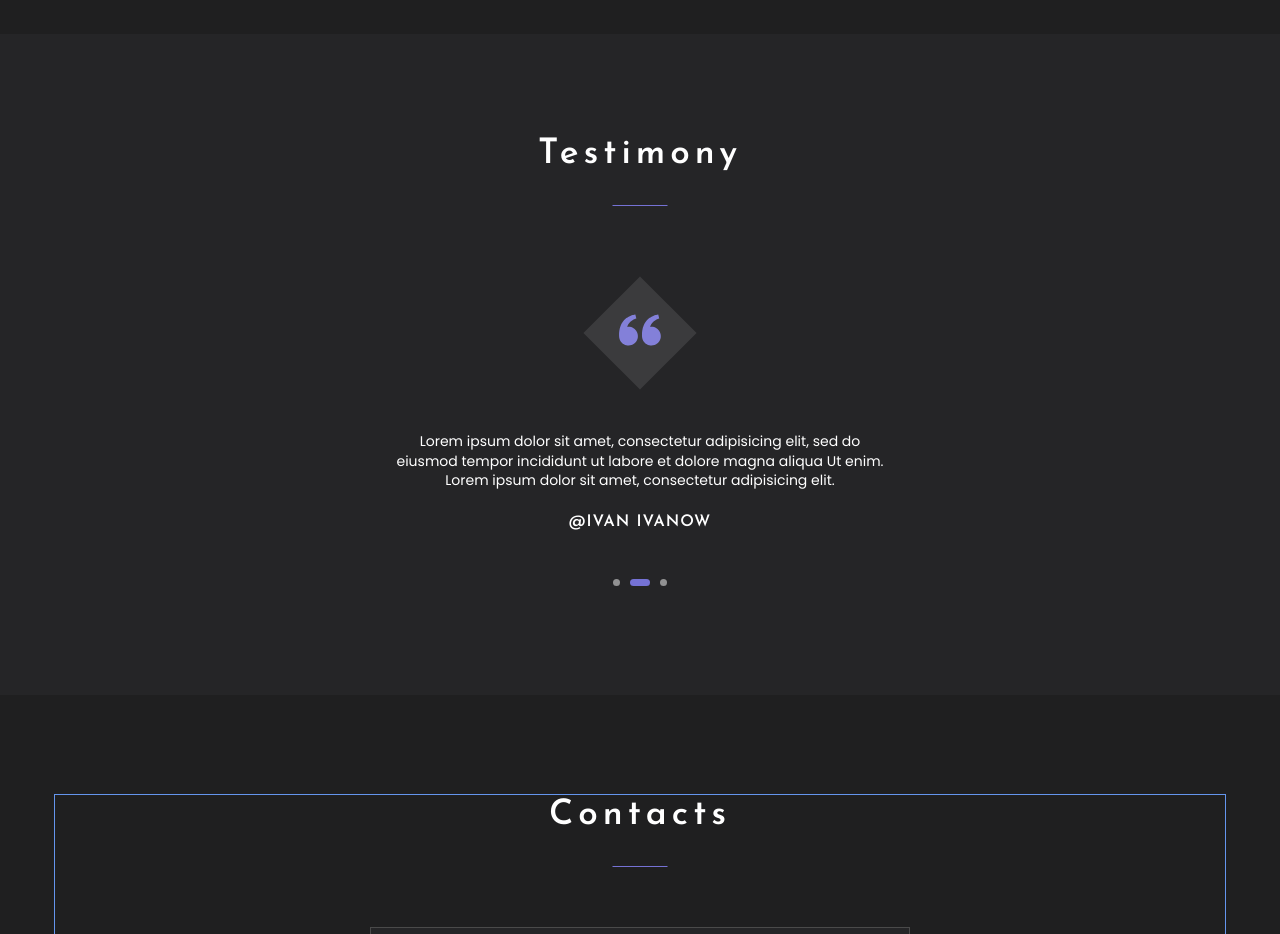
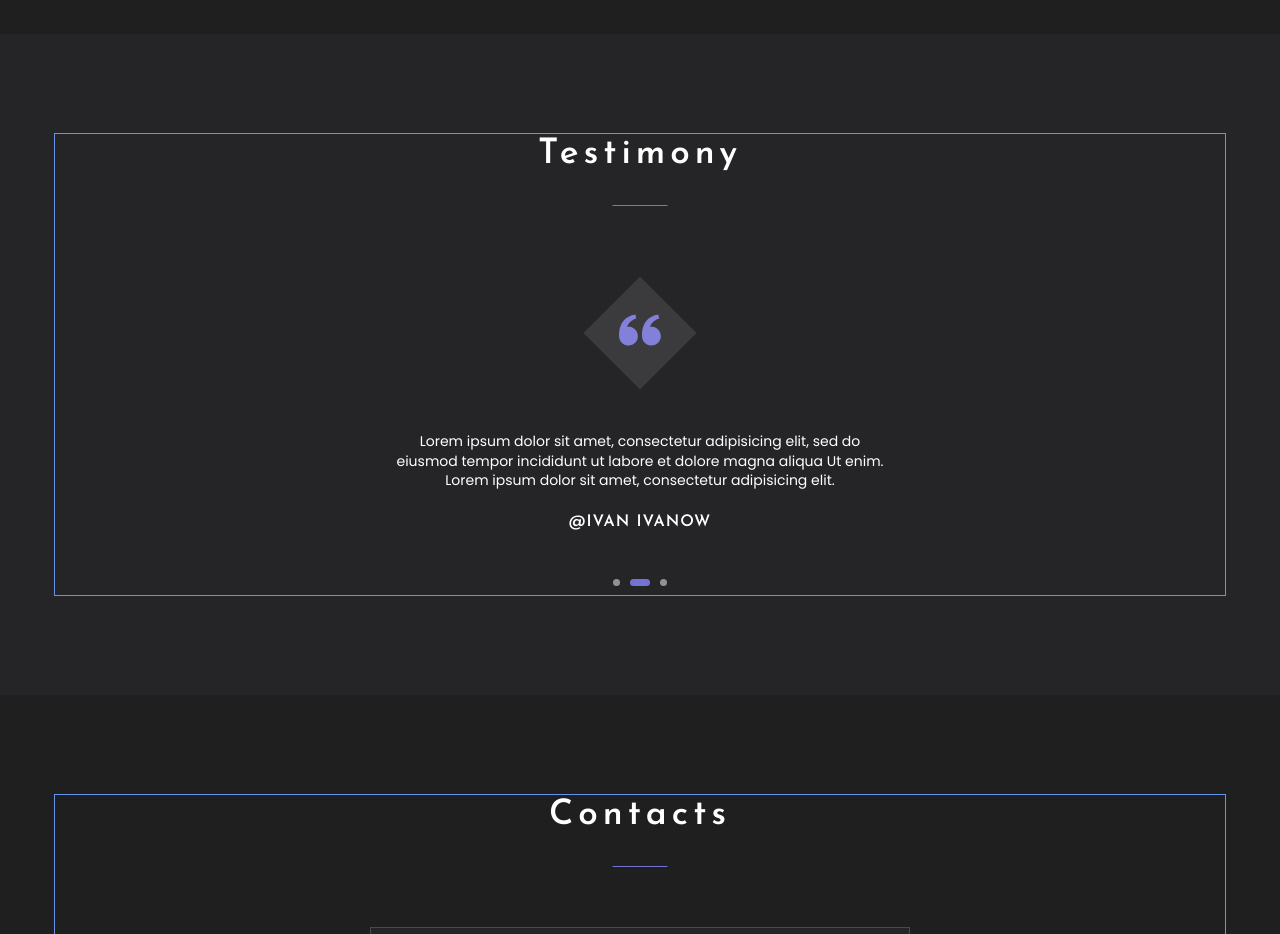
Before and after one commit to Pumpkin-Pie93/portfolio-start-project-main, a React app: page / in a window 1280 px wide. Shown: the part 2640-3574 px from the top of the page. Built offline with nearby package versions, Linux system fonts and the light colour scheme.

Commit message:
testimony

```diff
--- a/src/layout/sections/testimony/Testimony.tsx
+++ b/src/layout/sections/testimony/Testimony.tsx
@@ -5,10 +5,12 @@ import {Icon} from "../../../components/icon/Icon";
 import {Slider} from "../../../components/slider/Slider";
 import {FlexWrapper} from "../../../components/FlexWrapper";
 import {IconWrapper} from "../skills/skill/Skill";
+import {Container} from "../../../components/Container";
 
 export const Testimony = () => {
     return (
         <StyledTestimony>
+            <Container>
                 <SectionTitle>Testimony</SectionTitle>
                 <FlexWrapper direction={'column'} align={'center'}>
                     <IconWrapper>
@@ -16,6 +18,7 @@ export const Testimony = () => {
                     </IconWrapper>
                     <Slider/>
                 </FlexWrapper>
+            </Container>
         </StyledTestimony>
     );
 };
```
Lines whose indentation alone changed are shown as unchanged.
